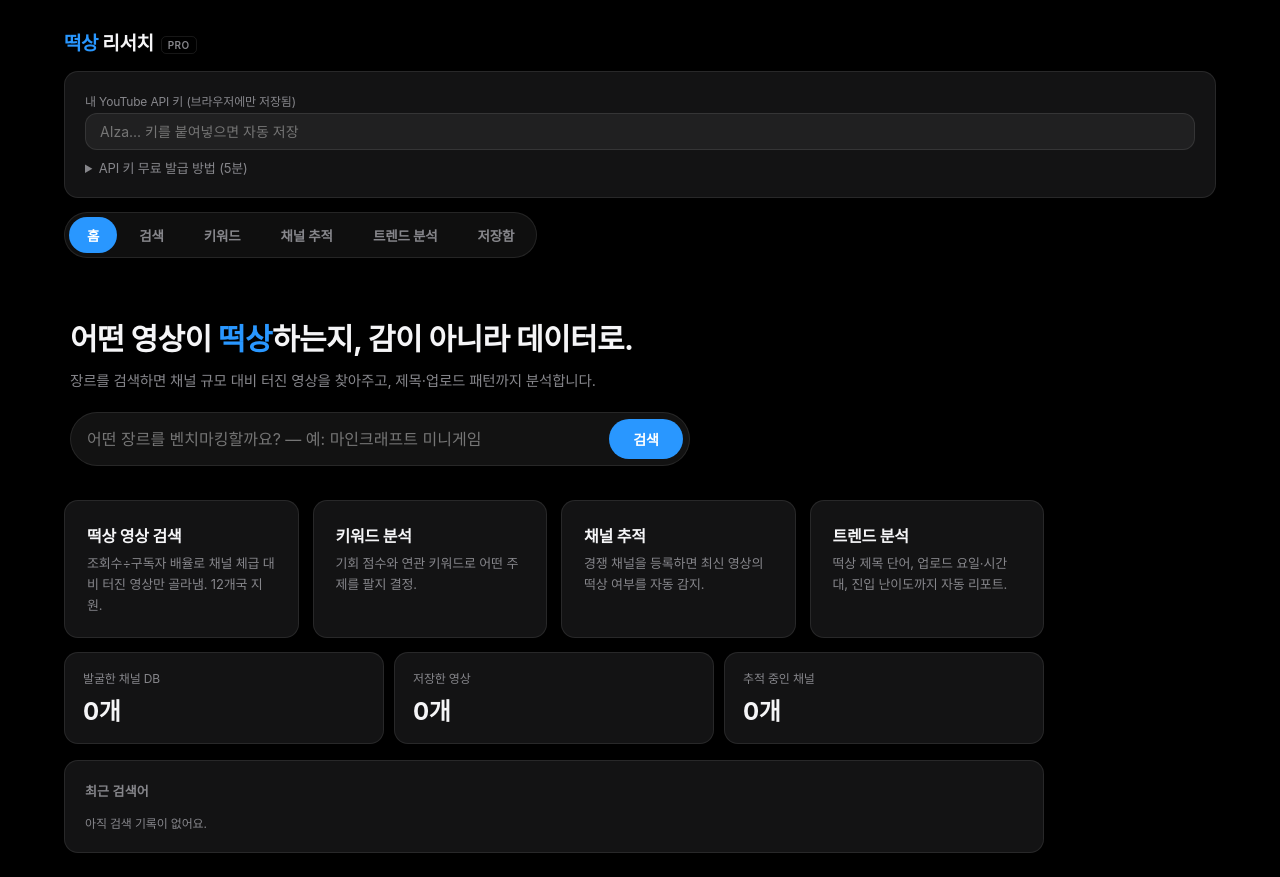
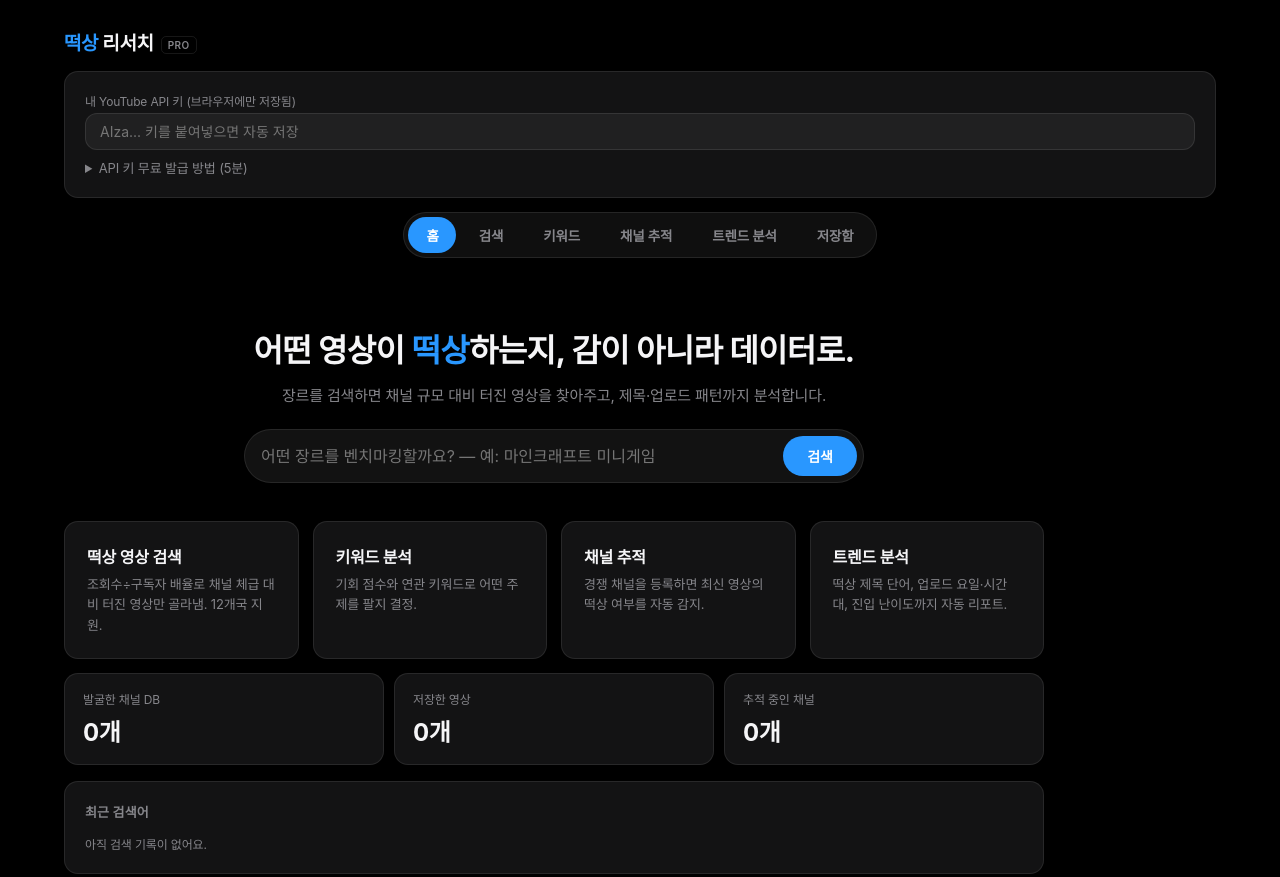
Before and after one commit to JeoungSeYun/yt-research, a plain HTML site: page pro/index.html in a window 1280 px wide. Shown: the top 877 px of the page. Drawn offline with Linux system fonts and the light colour scheme.

Commit message:
Center-align tab nav and home hero for balanced layout

```diff
--- a/pro/index.html
+++ b/pro/index.html
@@ -50,7 +50,7 @@
   .mini { padding: 5px 14px; font-size: 12px; background: rgba(255, 255, 255, .07); border: 1px solid var(--border); color: var(--sub); font-weight: 500; }
   .mini:hover { color: var(--text); border-color: var(--accent); filter: none; }
   /* 탭 — 세그먼트 컨트롤 (활성 표시가 미끄러짐) */
-  .tabs { display: inline-flex; gap: 4px; margin-bottom: 18px; background: rgba(255, 255, 255, .06); border: 1px solid var(--border); border-radius: 980px; padding: 4px; position: relative; }
+  .tabs { display: flex; gap: 4px; width: fit-content; margin: 0 auto 20px; background: rgba(255, 255, 255, .06); border: 1px solid var(--border); border-radius: 980px; padding: 4px; position: relative; max-width: 100%; overflow-x: auto; }
   .tab-indicator { position: absolute; top: 4px; bottom: 4px; border-radius: 980px; background: var(--accent); z-index: 0; transition: left .3s cubic-bezier(.4,.9,.3,1), width .3s cubic-bezier(.4,.9,.3,1); pointer-events: none; }
   .tab { padding: 8px 18px; border-radius: 980px; color: var(--sub); font-weight: 600; font-size: 13.5px; cursor: pointer; transition: color .25s; position: relative; z-index: 1; white-space: nowrap; }
   .tab:hover { color: var(--text); }
@@ -85,12 +85,13 @@
   .star.on, .starbtn.on { color: var(--gold); }
   textarea.memo { width: 100%; background: rgba(255, 255, 255, .06); border: 1px solid var(--border); color: var(--text); border-radius: 10px; padding: 7px 10px; font-size: 12px; font-family: inherit; resize: vertical; min-height: 34px; }
   .vtitle:hover { color: var(--accent); }
-  /* 홈 랜딩 */
-  .hero { text-align: left; padding: 44px 6px 34px; }
-  .hero h2 { font-size: 30px; line-height: 1.3; margin-bottom: 10px; letter-spacing: -.02em; font-weight: 700; }
+  /* 홈 랜딩 (중앙 정렬) */
+  .hero { text-align: center; padding: 52px 6px 38px; }
+  .hero h2 { font-size: 32px; line-height: 1.3; margin-bottom: 12px; letter-spacing: -.02em; font-weight: 700; }
   .hero h2 em { font-style: normal; color: var(--accent); }
-  .hero p { color: var(--sub); font-size: 14.5px; margin-bottom: 22px; }
+  .hero p { color: var(--sub); font-size: 15px; margin-bottom: 24px; }
   .hero button { font-size: 14px; padding: 10px 22px; }
+  .hero .searchbar { margin: 0 auto; }
   .feat4 { display: grid; grid-template-columns: repeat(auto-fit, minmax(190px, 1fr)); gap: 14px; margin-bottom: 14px; }
   .feat { background: var(--card); backdrop-filter: blur(20px); border: 1px solid var(--border); border-radius: 14px; padding: 22px; cursor: pointer; transition: border-color .2s; }
   .feat:hover { border-color: rgba(41, 151, 255, .5); }
```
